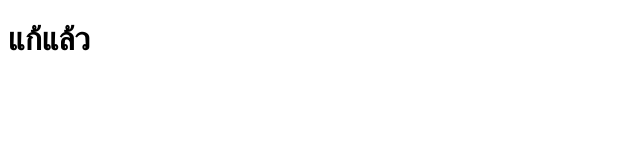
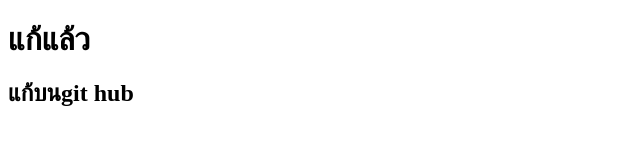
Before and after one commit to ThananatSaleewong/html-practice, a plain HTML site: page index.html in a window 1280 px wide. Shown: the whole page, without its empty margins (0-640 px from the left). Drawn offline with Linux system fonts and the light colour scheme.

Commit message:
Update index.html

```diff
--- a/index.html
+++ b/index.html
@@ -14,6 +14,7 @@
     </head>
     <body>
         <h1>แก้แล้ว</h1>
+        <h2>แก้บนgit hub</h2>
         <!--[if lt IE 7]>
             <p class="browsehappy">You are using an <strong>outdated</strong> browser. Please <a href="#">upgrade your browser</a> to improve your experience.</p>
         <![endif]-->
```
